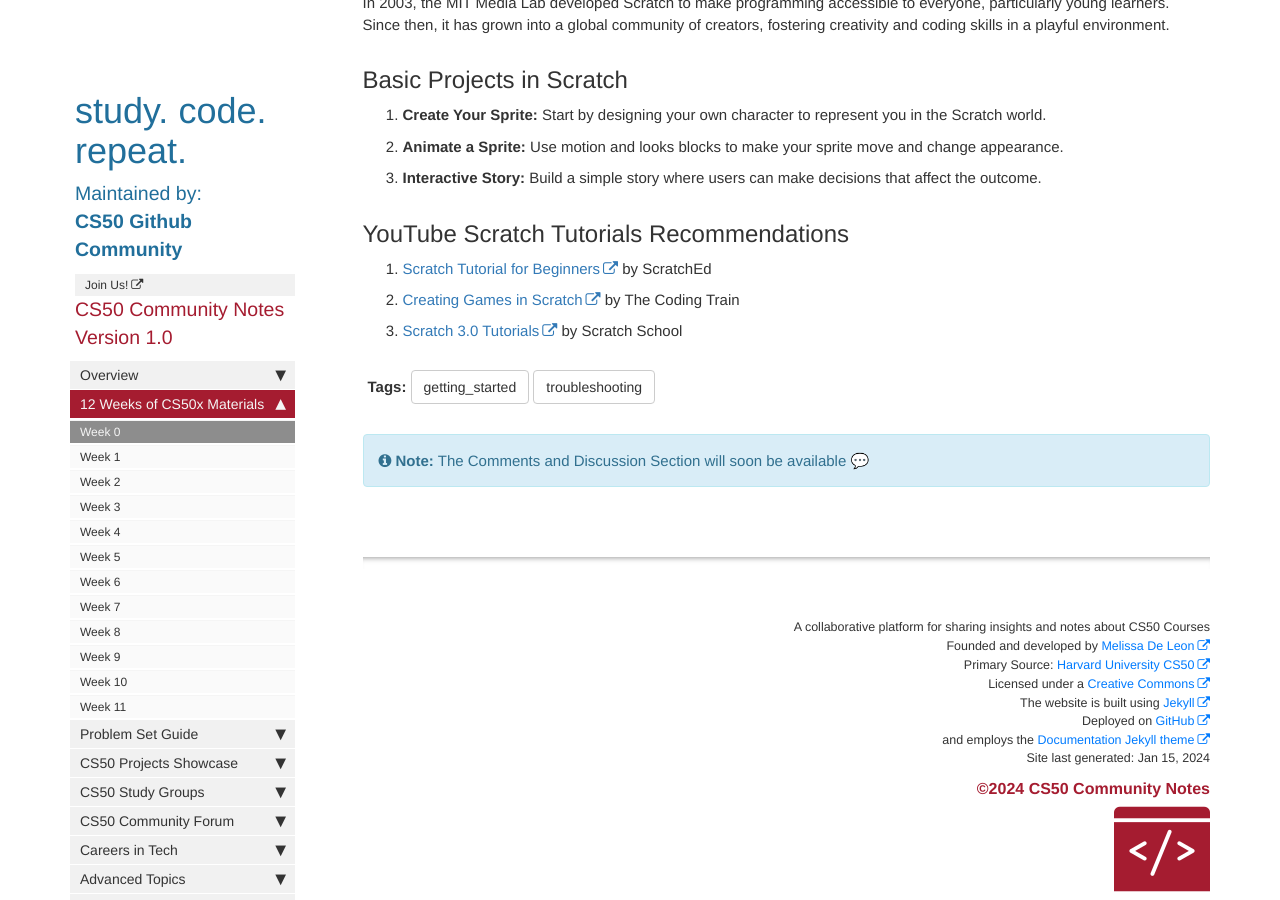
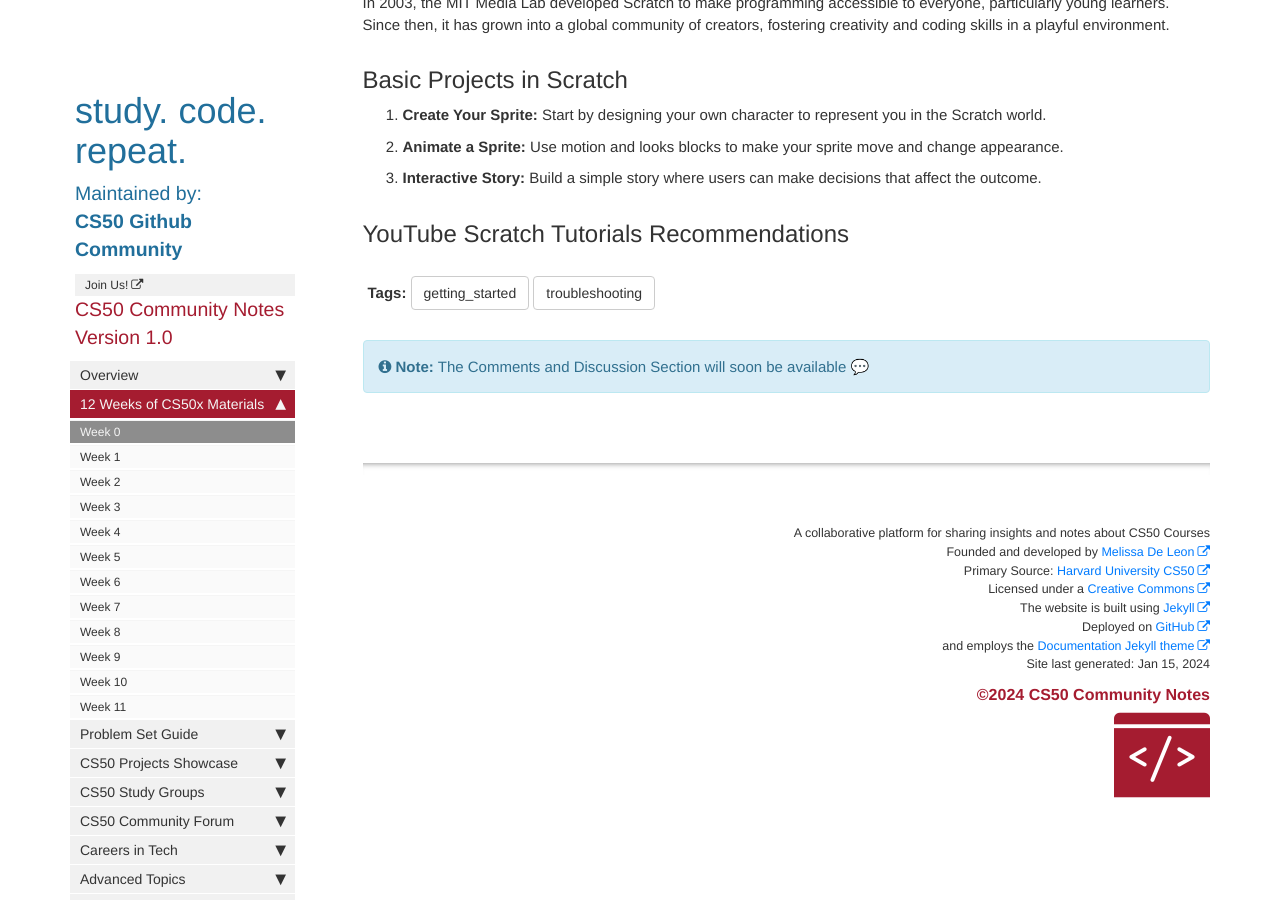
Before and after one commit to melissadeleonx/cs50-community-notes, a Jekyll site: the page built from pages/mydoc/week_0.md, in a window 1280 px wide and 900 px high, scrolled down 4325 px. Built offline with Jekyll 4.4.1, drawn with Linux system fonts in a browser that asks for light colours; nearby versions of some CDN libraries; comment, search, counter and statistics services are not loaded.

Commit message:
week_0.md updated

```diff
--- a/pages/mydoc/week_0.md
+++ b/pages/mydoc/week_0.md
@@ -151,7 +151,3 @@ In 2003, the MIT Media Lab developed Scratch to make programming accessible to e
 3. **Interactive Story:** Build a simple story where users can make decisions that affect the outcome.
 
 ## YouTube Scratch Tutorials Recommendations
-
-1. [Scratch Tutorial for Beginners](https://www.youtube.com/watch?v=4T40L251FG0) by ScratchEd
-2. [Creating Games in Scratch](https://www.youtube.com/watch?v=beVf_WvR1DU) by The Coding Train
-3. [Scratch 3.0 Tutorials](https://www.youtube.com/playlist?list=PLz8USJen3JNeNhOSBFpTgUCZbz5xJvhwP) by Scratch School
```
